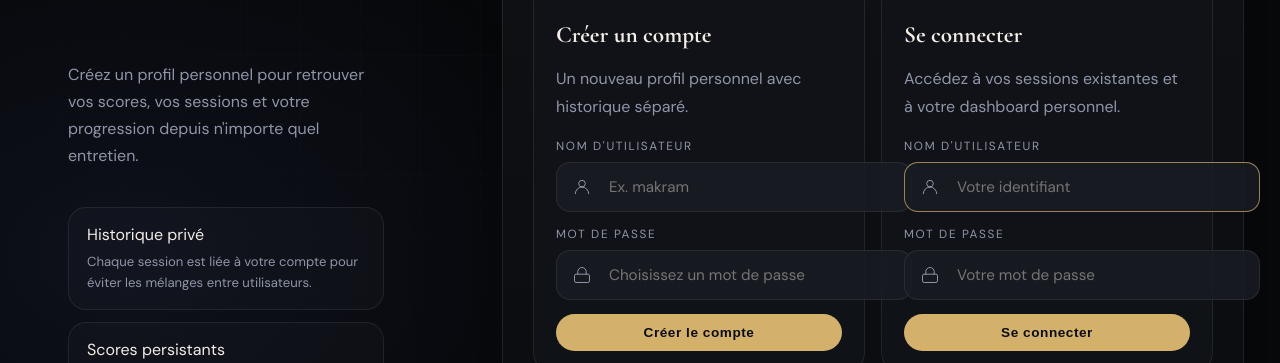
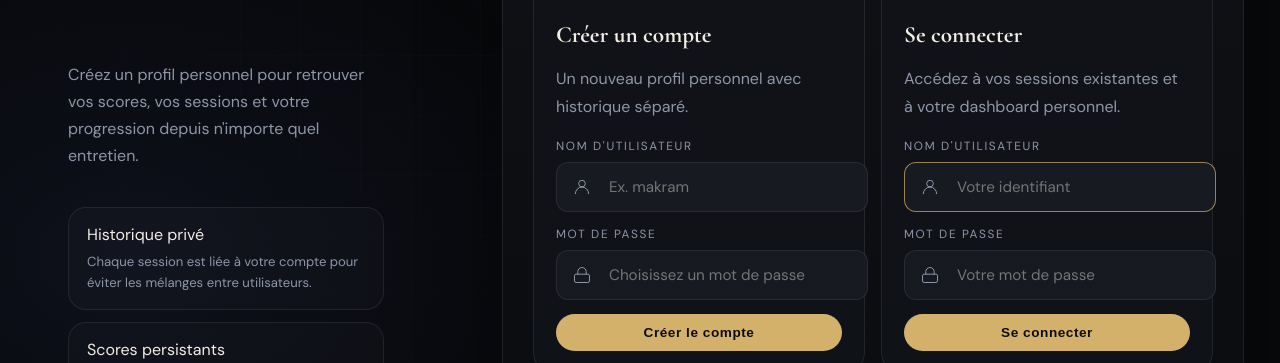
Before and after one commit to rbassim-ui/HireMe-AI, a plain HTML site: page frontend/login.html in a window 1280 px wide. Shown: the part 425-788 px from the top of the page. Drawn offline with nearby package versions, Linux system fonts and the light colour scheme; a script that the page names is missing.

Commit message:
UI: constrain auth input widths to prevent overstretching

```diff
--- a/frontend/auth.css
+++ b/frontend/auth.css
@@ -174,6 +174,19 @@ body.auth-page {
 /* Prevent input background from creating visible inset shapes around absolute icon */
 .auth-input { background-clip: padding-box; }
 .input-wrap { overflow: visible; }
+
+/* Constrain input widths inside auth panels to avoid overly long fields */
+.auth-grid-panels .auth-panel .input-wrap,
+.auth-card .auth-field .input-wrap,
+.auth-panel .input-wrap {
+  max-width: 460px;
+  margin-right: auto;
+}
+
+/* Slightly reduce radius for tighter panels */
+.auth-panel .auth-input {
+  border-radius: 12px;
+}
 
 /* Quick start button that sends candidate to the main form */
 .auth-quick {
```
